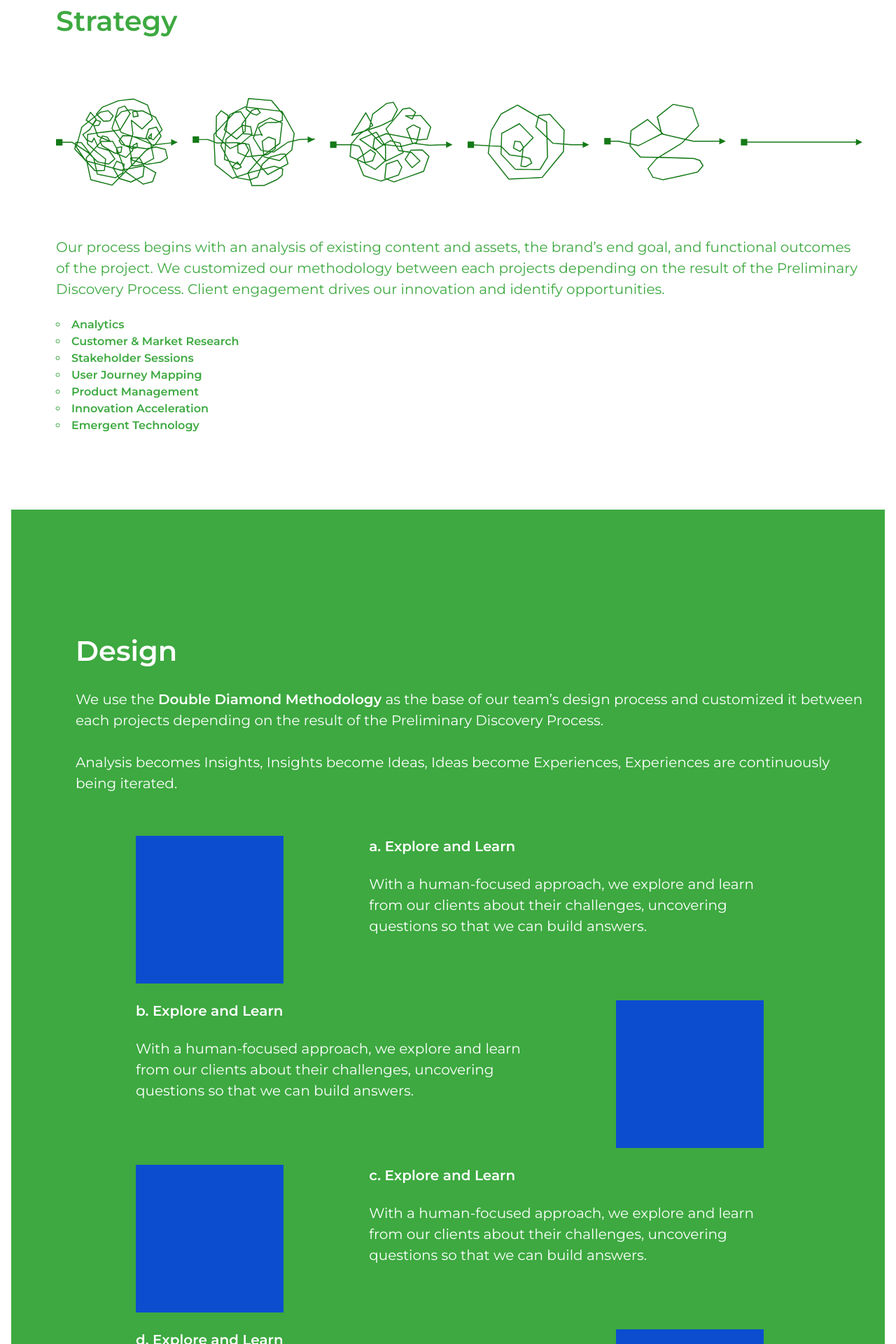
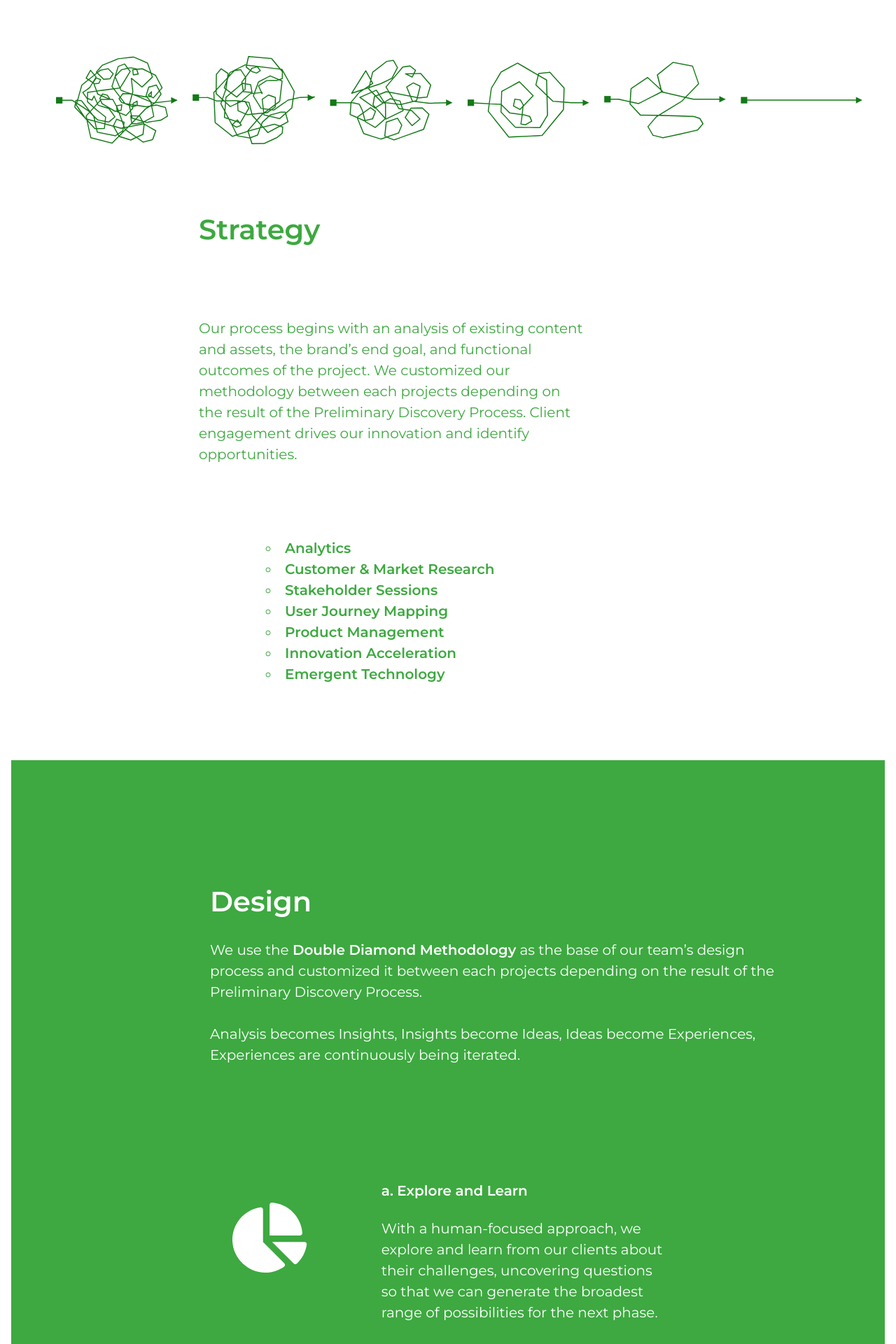
Before and after one commit to stjhin/acidweb, a PHP site: page /services.html in a window 1280 px wide. Shown: the part 640-2560 px from the top of the page at 70% size. Run offline with PHP 8.4, Linux system fonts and the light colour scheme; some libraries are stand-ins or nearby versions.

Commit message:
server side include

```diff
--- a/css/global.css
+++ b/css/global.css
@@ -161,6 +161,14 @@ a.title-white:hover {
   padding: 5rem;
 }
 
+.m-2 {
+  margin: 2rem;
+}
+
+.mt-2{
+  margin-top: 2rem;
+}
+
 .m-3 {
   margin-top: 5rem;
 }
@@ -171,6 +179,14 @@ a.title-white:hover {
 
 .m-t-2 {
   margin-top: 2rem;
+}
+
+.m-b-2 {
+  margin-bottom: 2rem;
+}
+
+.p-l-2 {
+  padding-left: 2rem;
 }
 
 .m-r-10 {
@@ -322,7 +338,11 @@ Font Awesome Icons
 {
   font-size: 5rem;
   color: #fff;
-  margin: 2rem;
+}
+
+.fa-chart-pie {
+  font-size: 100px;
+  color: #fff;
 }
 
 .fa-code {
--- a/global/header.html
+++ b/global/header.html
@@ -1,5 +1,3 @@
-<!--#set var="param" value="$QUERY_STRING"-->
-
 <!DOCTYPE html>
 <html>
   <head>
--- a/services.html
+++ b/services.html
@@ -94,21 +94,23 @@
   <main>
   <section class="hero-body is-fullheight">
       <div class="container">
-        <div class="columns is-centered is-mobile is-vcentered">
-            <div class="column">
-                <h2 class="subtitle is-green is-2">
-                    <strong>Strategy</strong>
-                    <br>
-                </h2>
         <div class="image is-21by9 m-3">
                 <img src="/assets/images/services-strategy.svg">
         </div>
+        <div class="column is-offset-2">
+            <h2 class="subtitle is-green is-2 m-3">
+                <strong>Strategy</strong>
+            </h2>
+        </div>
+        <div class="column is-half is-offset-2 is-size-6-mobile">
             <br>
             <br>
             <br>
             <p class="subtitle is-green is-5 is-size-6-mobile">
                 Our process begins with an analysis of existing content and assets, the brand’s end goal, and functional outcomes of the project. We customized our methodology between each projects depending on the result of the Preliminary Discovery Process. Client engagement drives our innovation and identify opportunities.
             </p>
+        </div>
+        <div class="column m-3 subtitle is-5 is-size-6-mobile is-offset-3">
             <ul>
                 <li>Analytics</li>
                 <li>Customer & Market Research</li>
@@ -121,13 +123,12 @@
         </div>
         </div>
     </div>
-    </div>
 </section>
 <!-- END OF SERVICES SUMMARY -->
 <!-- START OF DETAILED SERVICES-->
 <section class="hero-body is-fullheight is-green">
     <div class="container">
-        <div class="column">
+        <div class="column is-offset-2 is-three-quarters">
             <h2 class="subtitle is-white is-2">
                 <strong>Design</strong>
             </h2>
@@ -140,147 +141,149 @@
         </div>
         <br>
         <br>
-        <div class="columns is-multiline is-mobile">
-            <div class="column is-one-fifth is-offset-1">
-                <div class="image is-square">
-                    <img src="assets/images/services-design-1.png">
+        <div class="column is-offset-2 is-three-quarters">
+        <div class="columns is-multiline is-mobile m-3 is-offset-2">
+            <div class="column is-one-fifth">
+                <i class="fas fa-chart-pie m-2"></i>
             </div>
-            </div>
-            <div class="column is-half is-offset-1">
+            <div class="column is-half is-offset-1 m-b-2">
                 <h2 class="subtitle is-white is-5">
                     <b>a. Explore and Learn</b>
                 </h2>
                 <p class="subtitle is-white is-5">
-                  With a human-focused approach, we explore and learn from our clients about their challenges, uncovering questions so that we can build answers.
+                  With a human-focused approach, we explore and learn from our clients about their challenges, uncovering questions so that we can generate the broadest range of possibilities for the next phase.
                 </p>
             </div>
         </div>
         <div class="columns is-multiline is-mobile">
-                <div class="column is-half is-offset-1">
+                <div class="column m-b-2">
                     <h2 class="subtitle is-white is-5">
-                        <b>b. Explore and Learn</b>
+                        <b>b. Research and Ideation</b>
                     </h2>
                     <p class="subtitle is-white is-5">
-                      With a human-focused approach, we explore and learn from our clients about their challenges, uncovering questions so that we can build answers.
+                      We based our product on User and Market Research. This allows us to deliver a data-driven and comprehensive solution.
                     </p>
                 </div>
                 <div class="column is-one-fifth is-offset-1">
-                     <div class="image is-square">
-                        <img src="assets/images/services-design-1.png">
-                    </div>
+                    <i class="fas fa-chart-pie m-2"></i>
                 </div>
             </div>
             <div class="columns is-multiline is-mobile">
-                <div class="column is-one-fifth is-offset-1">
-                        <div class="image is-square">
-                            <img src="assets/images/services-design-1.png">
+                <div class="column is-one-fifth">
+                    <i class="fas fa-chart-pie m-2"></i>
                 </div>
-                    </div>
-                    <div class="column is-half is-offset-1">
+                <div class="column is-half is-offset-1 m-b-2">
                     <h2 class="subtitle is-white is-5">
-                            <b>c. Explore and Learn</b>
+                        <b>c. Prototyping and Testing</b>
                     </h2>
                     <p class="subtitle is-white is-5">
-                          With a human-focused approach, we explore and learn from our clients about their challenges, uncovering questions so that we can build answers.
+                        We build real and tactile representations of the solution, where they will go through numerous iterations before being shipped to the next phase.
                     </p>
             </div>
             </div>
         <div class="columns is-multiline is-mobile">
-                <div class="column is-half is-offset-1">
+                <div class="column">
                     <h2 class="subtitle is-white is-5">
-                        <b>d. Explore and Learn</b>
+                        <b>d. Implementation</b>
                     </h2>
                     <p class="subtitle is-white is-5">
-                      With a human-focused approach, we explore and learn from our clients about their challenges, uncovering questions so that we can build answers.
+                      We dig down on the nano-scale details and polish them with our Development team. This reduces future technical problem during deployment and product hand-off.
                     </p>
                 </div>
                 <div class="column is-one-fifth is-offset-1">
-                     <div class="image is-square">
-                        <img src="assets/images/services-design-1.png">
+                    <i class="fas fa-chart-pie m-2"></i>
                 </div>
         </div>
         </div>
         <br>
         <br>
-        <div class="column">
+        <div class="column is-offset-2 is-three-quarters m-3">
             <h2 class="subtitle is-white is-2">
                 <strong>Development</strong>
                 <i class="fas fa-code"></i>
             </h2>
-            <p class="subtitle is-white is-5">
+            <p class="12subtitle is-white is-5">
                 We use <b>Agile</b> to efficiently deliver value to our clients faster and efficiently. Instead of betting everything on a “Big Bang" launch, we delivers work in small, but consumable, increments. Requirements, plans, and results are evaluated continuously so teams have a natural mechanism for responding to change quickly.
                 <br>
                 <br>
                 Through Agile, we can respond to changes rapidly without derailing a year's worth of plans. This ensures continuous flow of communication with our clients. Collaborating with customers and team members is more important than predefined arrangements. Delivering a quality solution to the customer's problem is more important than hyper-detailed documentation.
             </p>
-            <h2 class="subtitle is-white is-4">
+            <h2 class="subtitle is-white is-2 m-3">
             <strong>Our Techstack:</strong>
             </h2>
         </div>
+        <div class="column is-offset-1">
         <div class="columns is-mobile is-centered has-text-centered is-vcentered">
-            <div class="column is-one-fifth">
-                <i class="fas fa-sitemap"></i>
+            <div class="column is-one-quarter">
+                <i class="fas fa-sitemap m-2"></i>
                 <figcaption class="title is-white is-5">Architecture</figcaption>
             </div>
-            <div class="column is-one-fifth">
-                <i class="fab fa-html5"></i>
+            <div class="column is-one-quarter">
+                <i class="fab fa-html5 m-2"></i>
                 <figcaption class="title is-white is-5">HTML 5</figcaption>
             </div>
-            <div class="column is-one-fifth">
-                <i class="fab fa-css3"></i>
+            <div class="column is-one-quarter">
+                <i class="fab fa-css3 m-2"></i>
                 <figcaption class="title is-white is-5">CSS3</figcaption>
             </div>
-            <div class="column is-one-fifth">
-                <i class="fab fa-js"></i>
+            <div class="column is-one-quarter">
+                <i class="fab fa-js m-2"></i>
                 <figcaption class="title is-white is-5">JavaScript</figcaption>
-            </div>
-            <div class="column is-one-fifth">
-                <i class="fas fa-gamepad"></i>
-                <figcaption class="title is-white is-5">Game Development</figcaption>
             </div>
         </div>
         <div class="columns is-mobile is-centered has-text-centered is-vcentered">
-                <div class="column is-one-fifth">
-                    <i class="fab fa-node-js"></i>
+                <div class="column is-one-quarter">
+                    <i class="fab fa-node-js m-2"></i>
                     <figcaption class="title is-white is-5">Node.js</figcaption>
                 </div>
-                <div class="column is-one-fifth">
-                    <i class="fab fa-react"></i>
+                <div class="column is-one-quarter">
+                    <i class="fab fa-react m-2"></i>
                     <figcaption class="title is-white is-5">React</figcaption>
                 </div>
-                <div class="column is-one-fifth">
-                    <i class="fab fa-laravel"></i>
+                <div class="column is-one-quarter">
+                    <i class="fab fa-laravel m-2"></i>
                     <figcaption class="title is-white is-5">Laravel</figcaption>
                 </div>
-                <div class="column is-one-fifth">
-                    <i class="fab fa-python"></i>
+                <div class="column is-one-quarter">
+                    <i class="fab fa-python m-2"></i>
                     <figcaption class="title is-white is-5">Python</figcaption>
-                </div>
-                <div class="column is-one-fifth">
-                    <i class="fab fa-vuejs"></i>
-                    <figcaption class="title is-white is-5">Vue.js</figcaption>
                 </div>
         </div>
         <div class="columns is-mobile is-centered has-text-centered is-vcentered">
-                <div class="column is-one-fifth">
-                    <i class="fab fa-android"></i>
+                <div class="column is-one-quarter">
+                    <i class="fab fa-vuejs m-2"></i>
+                    <figcaption class="title is-white is-5">Vue.js</figcaption>
+                </div>
+                <div class="column is-one-quarter">
+                        <i class="fab fa-aws m-2"></i>
+                        <figcaption class="title is-white is-5">AWS Server</figcaption>
+                </div>
+                <div class="column is-one-quarter">
+                    <i class="fab fa-docker m-2"></i>
+                    <figcaption class="title is-white is-5">Docker</figcaption>
+                </div>
+                <div class="column is-one-quarter">
+                    <i class="fas fa-sitemap m-2"></i>
+                    <figcaption class="title is-white is-5">Server Development</figcaption>
+                </div>
+            </div>
+            <div class="columns is-mobile is-centered has-text-centered is-vcentered">
+                    <div class="column is-one-quarter">
+                        <i class="fas fa-sitemap m-2"></i>
+                        <figcaption class="title is-white is-5">Architecture</figcaption>
+                    </div>
+                    <div class="column is-one-quarter">
+                        <i class="fab fa-android m-2"></i>
                         <figcaption class="title is-white is-5">Android App</figcaption>
                     </div>
-                <div class="column is-one-fifth">
-                    <i class="fab fa-apple"></i>
+                    <div class="column is-one-quarter">
+                        <i class="fab fa-apple m-2"></i>
                         <figcaption class="title is-white is-5">iOS App</figcaption>
                     </div>
-                <div class="column is-one-fifth">
-                        <i class="fab fa-aws"></i>
-                        <figcaption class="title is-white is-5">AWS Server</figcaption>
+                    <div class="column is-one-quarter">
+                        <i class="fas fa-gamepad m-2"></i>
+                        <figcaption class="title is-white is-5">Game Development</figcaption>
                     </div>
-                <div class="column is-one-fifth">
-                    <i class="fab fa-docker"></i>
-                    <figcaption class="title is-white is-5">Docker</figcaption>
-                </div>
-                <div class="column is-one-fifth">
-                    <i class="fas fa-sitemap"></i>
-                    <figcaption class="title is-white is-5">Server Development</figcaption>
                 </div>
             </div>
     </section>
@@ -294,16 +297,20 @@
 <!-- START OF EXECUTION -->
 <section class="hero-body is-fullheight">
     <div class="container">
-    <div class="column">
-        <h2 class="subtitle is-green is-2">
+    <div class="column is-three-quarters">
+        <div class="column is-offset-2">
+            <h2 class="subtitle is-green is-2 m-3">
                 <strong>Production-Fabrication</strong>
             </h2>
+        </div>
+        <div class="column is-offset-2 m-3">
             <p class="subtitle is-green is-5">
                 We use <b>Agile</b> to efficiently deliver value to our clients faster and efficiently. Instead of betting everything on a “Big Bang" launch, we delivers work in small, but consumable, increments. Requirements, plans, and results are evaluated continuously so teams have a natural mechanism for responding to change quickly.
                 <br>
                 <br>
                 Through Agile, we can respond to changes rapidly without derailing a year's worth of plans. This ensures continuous flow of communication with our clients. Collaborating with customers and team members is more important than predefined arrangements. Delivering a quality solution to the customer's problem is more important than hyper-detailed documentation.
             </p>
+        </div>
     </div>
     </div>
 </section>
```
Also changed, not shown: index.html (+5 -3 lines). Lines whose indentation alone changed are shown as unchanged.
